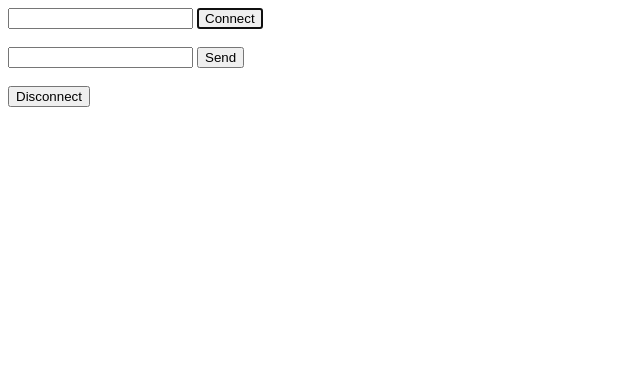
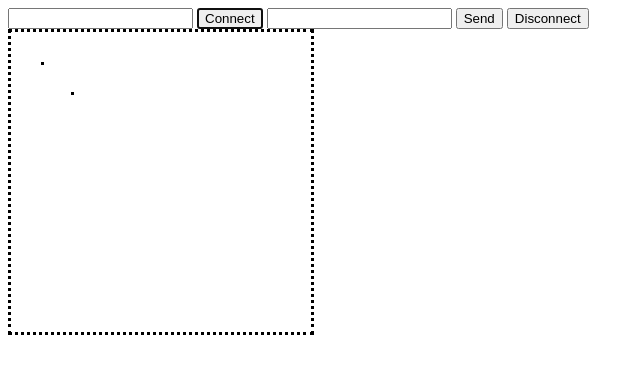
Before and after one commit to idigital/studying-websockets-html5, a plain HTML site: page study/serenity/index.html in a window 1280 px wide. Shown: the whole page, without its empty margins (0-644 px from the left). Drawn offline with Linux system fonts and the light colour scheme.

Commit message:
Add initial canvas drawing functions

```diff
--- a/study/serenity/index.html
+++ b/study/serenity/index.html
@@ -8,14 +8,14 @@
 
 <input id="username" type="text" />
 <button id="connect">Connect</button>
-<br/>
-<br/>
 <input id="msg" type="text" />
 <button id="send">Send</button>
-<br/>
-<br/>
 <button id="disconnect">Disconnect</button>
 <div id="log" />
 
+<canvas id="board" width="300" height="300" style="border-style: dotted">
+  Your browser is far too old to run this application.
+</canvas>
+
 </body>
 </html>
--- a/study/serenity/serenity.js
+++ b/study/serenity/serenity.js
@@ -1,6 +1,15 @@
 $(function() {
+
+  // Top level variables
   var ws = null;
 
+  // Check for websocket support
+  var support = "MozWebSocket" in window ? 'MozWebSocket' : ("WebSocket" in window ? 'WebSocket' : null);
+  if(support==null) {
+    $("#board").before("<p>Your browser is a little too old to run this application.</p>");
+  }
+
+  // Set up networking
   $('#connect').focus();
   $('#connect').click(function() {
     if (ws != null) {
@@ -35,4 +44,28 @@ $(function() {
       ws = null;
     }
   });
+
+  // Parsing example:
+  //cell = '{ "x" : 10, "y" : 10, "alive" : false }';
+  //obj = JSON.parse(cell);
+
+  // Draw some stuff
+  var cells = new Array();
+  cells[0] = { x: 10, y: 10 }
+  cells[1] = { x: 20, y: 20 }
+
+  function drawBoard() {
+    var board = document.getElementById("board");
+    var ctx = board.getContext("2d");
+
+    for (var i = 0; i < cells.length; i++) {
+      cell = cells[i];
+
+      var width = 3;
+      var x = cell.x * width;
+      var y = cell.y * width;
+      ctx.fillRect(x, y, width, width);
+    }
+  }
+  drawBoard();
 });
```
Also changed, not shown: 1 other file.
